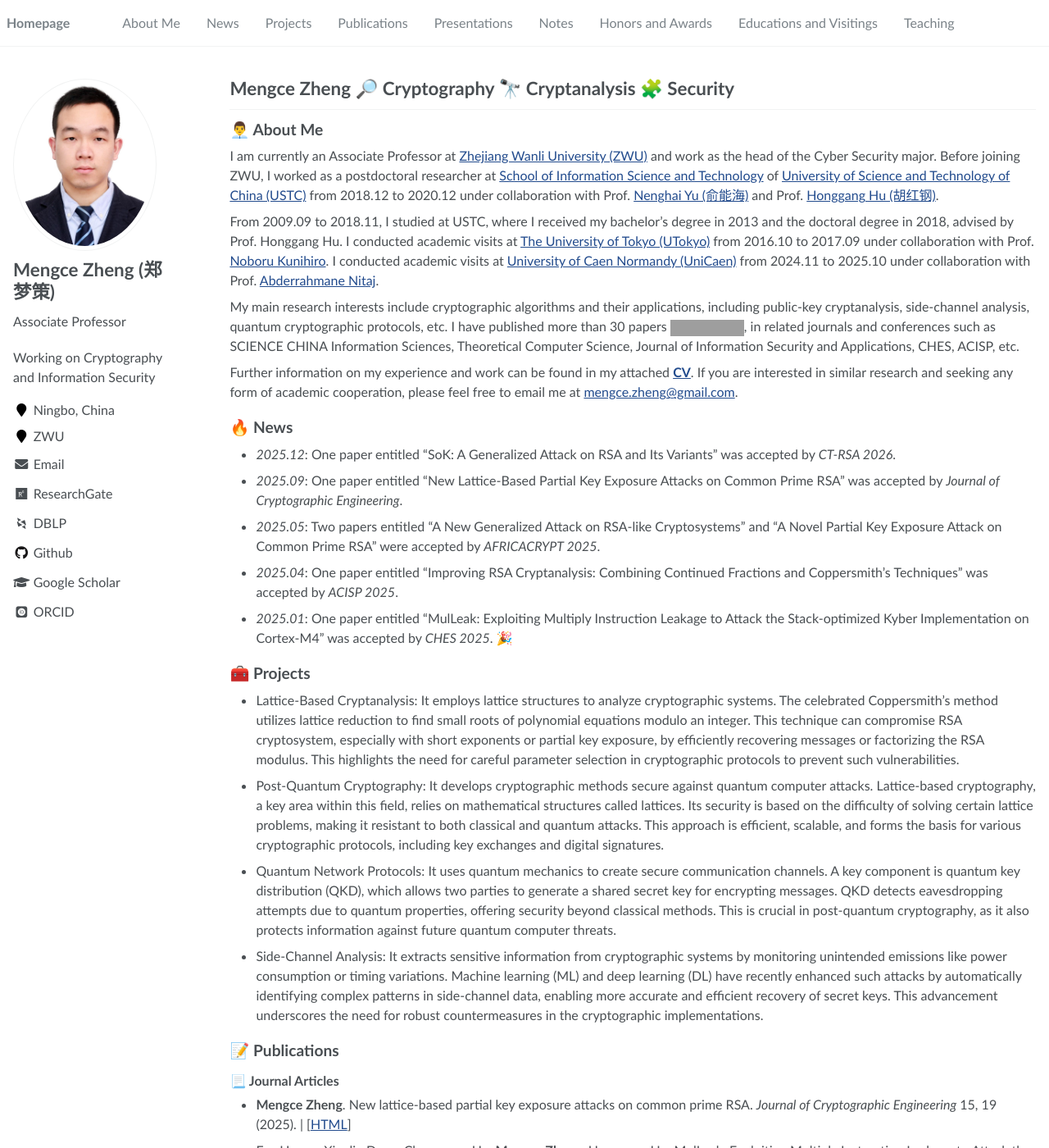
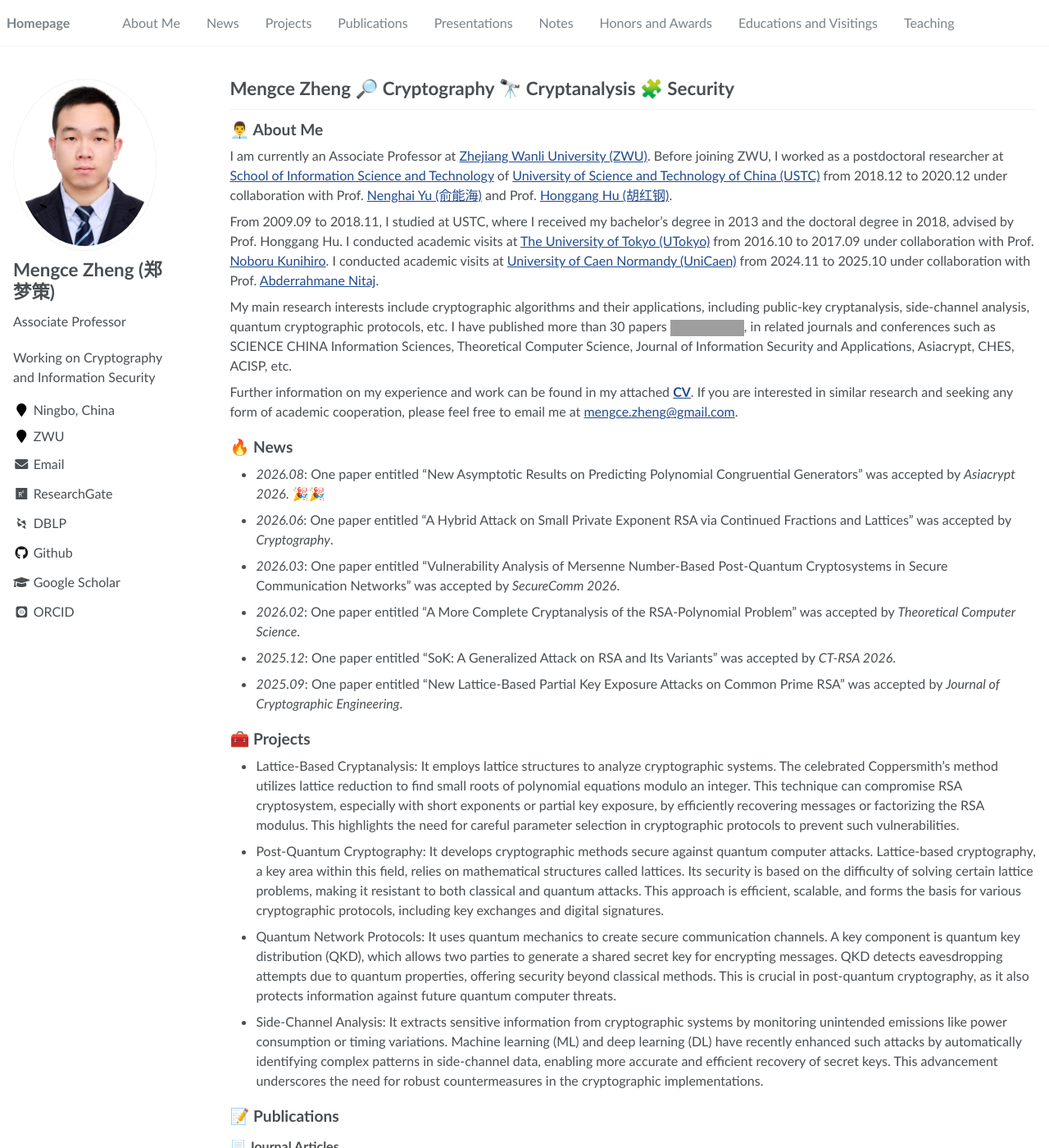
Before and after one commit to MengceZheng/MengceZheng.github.io, a Jekyll site: the page built from _pages/about.md, in a window 1280 px wide and 1400 px high. Shown: the whole window at 82% size. Built offline with Jekyll 4.4.1, drawn with Linux system fonts in a browser that asks for light colours; some web fonts are replaced; some of the changed text lies outside the part shown; grey boxes are pictures that could not be loaded.

Commit message:
docs: update about.md

```diff
--- a/_pages/about.md
+++ b/_pages/about.md
@@ -17,25 +17,26 @@ redirect_from:
 
 ## 👨‍💼 About Me
 
-I am currently an Associate Professor at [Zhejiang Wanli University (ZWU)](https://www.zwu.edu.cn/) and work as the head of the Cyber Security major.
+I am currently an Associate Professor at [Zhejiang Wanli University (ZWU)](https://www.zwu.edu.cn/).
 Before joining ZWU, I worked as a postdoctoral researcher at [School of Information Science and Technology](https://sist.ustc.edu.cn/main.htm) of [University of Science and Technology of China (USTC)](https://www.ustc.edu.cn/) from 2018.12 to 2020.12 under collaboration with Prof. [Nenghai Yu (俞能海)](https://faculty.ustc.edu.cn/yunenghai/zh_CN/index.htm) and Prof. [Honggang Hu (胡红钢)](https://faculty.ustc.edu.cn/huhonggang/zh_CN/index.htm).
 
 From 2009.09 to 2018.11, I studied at USTC, where I received my bachelor's degree in 2013 and the doctoral degree in 2018, advised by Prof. Honggang Hu.
 I conducted academic visits at [The University of Tokyo (UTokyo)](https://www.u-tokyo.ac.jp/en/) from 2016.10 to 2017.09 under collaboration with Prof. [Noboru Kunihiro](https://www.crisec.cs.tsukuba.ac.jp/kunihiro/english/). I conducted academic visits at [University of Caen Normandy (UniCaen)](https://www.unicaen.fr/) from 2024.11 to 2025.10 under collaboration with Prof. [Abderrahmane Nitaj](https://nitaj.users.lmno.cnrs.fr/).
 
 My main research interests include cryptographic algorithms and their applications, including public-key cryptanalysis, side-channel analysis, quantum cryptographic protocols, etc.
-I have published more than 30 papers [![Google Scholar Citations](https://img.shields.io/endpoint?logo=Google%20Scholar&url=https%3A%2F%2Fcdn.jsdelivr.net%2Fgh%2FMengceZheng%2FMengceZheng.github.io@google-scholar-stats%2Fgs_data_shieldsio.json&labelColor=f6f6f6&color=9cf&style=flat&label=citations)](https://scholar.google.com/citations?user=WgoBZnkAAAAJ), in related journals and conferences such as SCIENCE CHINA Information Sciences, Theoretical Computer Science, Journal of Information Security and Applications, CHES, ACISP, etc.
+I have published more than 30 papers [![Google Scholar Citations](https://img.shields.io/endpoint?logo=Google%20Scholar&url=https%3A%2F%2Fcdn.jsdelivr.net%2Fgh%2FMengceZheng%2FMengceZheng.github.io@google-scholar-stats%2Fgs_data_shieldsio.json&labelColor=f6f6f6&color=9cf&style=flat&label=citations)](https://scholar.google.com/citations?user=WgoBZnkAAAAJ), in related journals and conferences such as SCIENCE CHINA Information Sciences, Theoretical Computer Science, Journal of Information Security and Applications, Asiacrypt, CHES, ACISP, etc.
 
 Further information on my experience and work can be found in my attached [**CV**](/docs/CV.pdf).
 If you are interested in similar research and seeking any form of academic cooperation, please feel free to email me at [mengce.zheng@gmail.com](mailto:mengce.zheng@gmail.com).
 
 ## 🔥 News
 
+- *2026.08*: One paper entitled "New Asymptotic Results on Predicting Polynomial Congruential Generators" was accepted by *Asiacrypt 2026*. 🎉🎉
+- *2026.06*: One paper entitled "A Hybrid Attack on Small Private Exponent RSA via Continued Fractions and Lattices" was accepted by *Cryptography*.
+- *2026.03*: One paper entitled "Vulnerability Analysis of Mersenne Number-Based Post-Quantum Cryptosystems in Secure Communication Networks" was accepted by *SecureComm 2026*.
+- *2026.02*: One paper entitled "A More Complete Cryptanalysis of the RSA-Polynomial Problem" was accepted by *Theoretical Computer Science*.
 - *2025.12*: One paper entitled "SoK: A Generalized Attack on RSA and Its Variants" was accepted by *CT-RSA 2026*.
 - *2025.09*: One paper entitled "New Lattice-Based Partial Key Exposure Attacks on Common Prime RSA" was accepted by *Journal of Cryptographic Engineering*.
-- *2025.05*: Two papers entitled "A New Generalized Attack on RSA-like Cryptosystems" and "A Novel Partial Key Exposure Attack on Common Prime RSA" were accepted by *AFRICACRYPT 2025*.
-- *2025.04*: One paper entitled "Improving RSA Cryptanalysis: Combining Continued Fractions and Coppersmith's Techniques" was accepted by *ACISP 2025*.
-- *2025.01*: One paper entitled "MulLeak: Exploiting Multiply Instruction Leakage to Attack the Stack-optimized Kyber Implementation on Cortex-M4" was accepted by *CHES 2025*. 🎉
 
 ## 🧰 Projects
 
@@ -51,6 +52,8 @@ If you are interested in similar research and seeking any form of academic coope
 
 ### 📃 Journal Articles
 
+- **Mengce Zheng**, Yansong Feng, Abderrahmane Nitaj, Yanbin Pan. A Hybrid Attack on Small Private Exponent RSA via Continued Fractions and Lattices. *Cryptography* 10(3): 40 (2026). \| \[[HTML](https://www.mdpi.com/2410-387X/10/3/40)\]
+- **Mengce Zheng**, Abderrahmane Nitaj. A more complete cryptanalysis of the RSA-polynomial problem. *Theoretical Computer Science* 1070: 115837 (2026). \| \[[HTML](https://www.sciencedirect.com/science/article/abs/pii/S0304397526000964)\]
 - **Mengce Zheng**. New lattice-based partial key exposure attacks on common prime RSA. *Journal of Cryptographic Engineering* 15, 19 (2025). \| \[[HTML](https://link.springer.com/article/10.1007/s13389-025-00383-7)\]
 - Fan Huang, Xiaolin Duan, Chengcong Hu, **Mengce Zheng**, Honggang Hu. MulLeak: Exploiting Multiply Instruction Leakage to Attack the Stack-optimized Kyber Implementation on Cortex-M4. *IACR Transactions on Cryptographic Hardware and Embedded Systems* 2025(2), 23--68 (2025). \| \[[HTML](https://tches.iacr.org/index.php/TCHES/article/view/12041) [PDF](/docs/HDH+25.pdf)\]
 - **Mengce Zheng**, Hao Kang. Lattice-based cryptanalysis of RSA-type cryptosystems: a bibliometric analysis. *Cybersecurity* 7: 74 (2024). \| \[[HTML](https://link.springer.com/article/10.1186/s42400-024-00289-7) [PDF](/docs/ZK24.pdf)\]
@@ -70,6 +73,8 @@ If you are interested in similar research and seeking any form of academic coope
 
 ### 📖 Conference Proceedings
 
+- **Mengce Zheng**, Abderrahmane Nitaj. Vulnerability Analysis of Mersenne Number-Based Post-quantum Cryptosystems in Secure Communication Networks. In: *SecureComm* 2026.
+- **Mengce Zheng**, Abderrahmane Nitaj, Maher Boudabra, Michel Seck, Oumar Niang, Djiby Sow. SoK: A Generalized Attack on RSA and Its Variants. In: *CT-RSAC* 2026. \| \[[ePrint](https://eprint.iacr.org/2026/172)\]
 - Michel Seck, Oumar Niang, Djiby Sow, Abderrahmane Nitaj, **Mengce Zheng**, Maher Boudabra. A New Generalized Attack on RSA-like Cryptosystems. In: *AFRICACRYPT* 2025. \| \[[ePrint](https://eprint.iacr.org/2025/380)\]
 - **Mengce Zheng**, Abderrahmane Nitaj. A Novel Partial Key Exposure Attack on Common Prime RSA. In: *AFRICACRYPT* 2025. \| \[[ePrint](https://eprint.iacr.org/2025/1282) [Code](https://github.com/MengceZheng/CPRSA_PKEA)\]
 - **Mengce Zheng**, Yansong Feng, Abderrahmane Nitaj, Yanbin Pan. Improving RSA Cryptanalysis: Combining Continued Fractions and Coppersmith's Techniques. In: *ACISP* 2025. \| \[[ePrint](https://eprint.iacr.org/2025/1281) [Code](https://github.com/MengceZheng/RSA_CFL)\]
```
